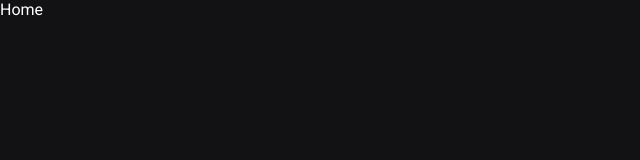
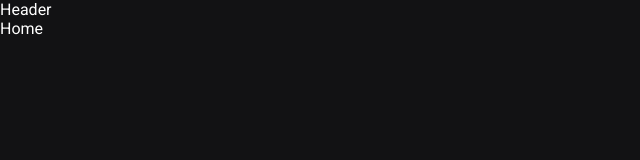
Before and after one commit to DiegoRamos-b/ignite-react-js, a React (Vite) app in the folder criando-spas-com-reactjs/paginas-e-rotas/: page / in a window 1280 px wide. Shown: the top 160 px of the page, without its empty margins (0-640 px from the left). Built offline with nearby package versions, Linux system fonts and the light colour scheme.

Commit message:
[ignite] [reactjs] [criando SPAs com reactJs] [Paginas e rotas]  fim da aula 'Layout de rotas

```diff
--- a/criando-spas-com-reactjs/paginas-e-rotas/src/Router.tsx
+++ b/criando-spas-com-reactjs/paginas-e-rotas/src/Router.tsx
@@ -1,12 +1,15 @@
 import { Routes, Route } from 'react-router-dom'
+import { DefaultLayout } from './layouts/DefaultLayout'
 import { History } from './pages/History'
 import { Home } from './pages/Home'
 
 export function Router() {
   return (
     <Routes>
-      <Route path="/" element={<Home />} />
-      <Route path="/history" element={<History />} />
+      <Route path="/" element={<DefaultLayout />}>
+        <Route path="/" element={<Home />} />
+        <Route path="/history" element={<History />} />
+      </Route>
     </Routes>
   )
 }
--- /dev/null
+++ b/criando-spas-com-reactjs/paginas-e-rotas/src/components/Header.tsx
@@ -0,0 +1,3 @@
+export function Header() {
+  return <header>Header</header>
+}
--- /dev/null
+++ b/criando-spas-com-reactjs/paginas-e-rotas/src/layouts/DefaultLayout.tsx
@@ -0,0 +1,11 @@
+import { Outlet } from 'react-router-dom'
+import { Header } from '../components/Header'
+
+export function DefaultLayout() {
+  return (
+    <>
+      <Header />
+      <Outlet />
+    </>
+  )
+}
```
